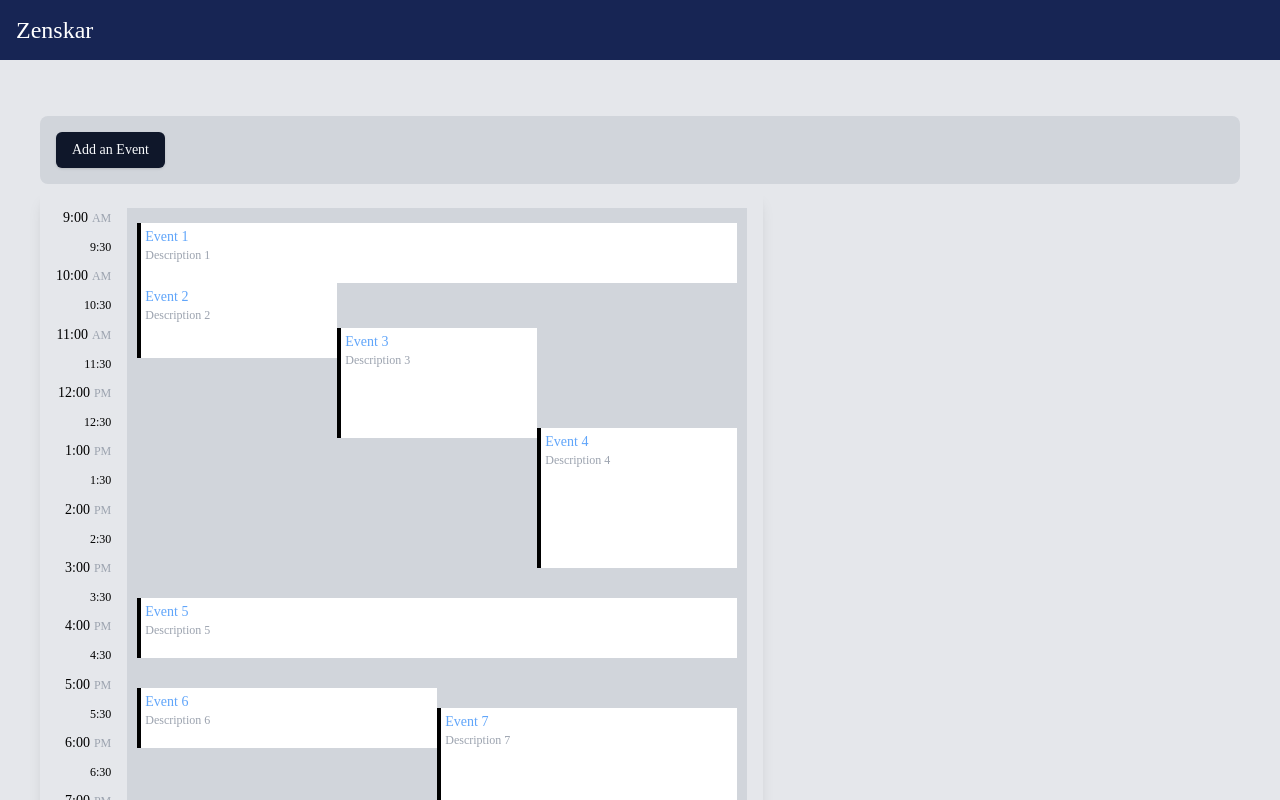
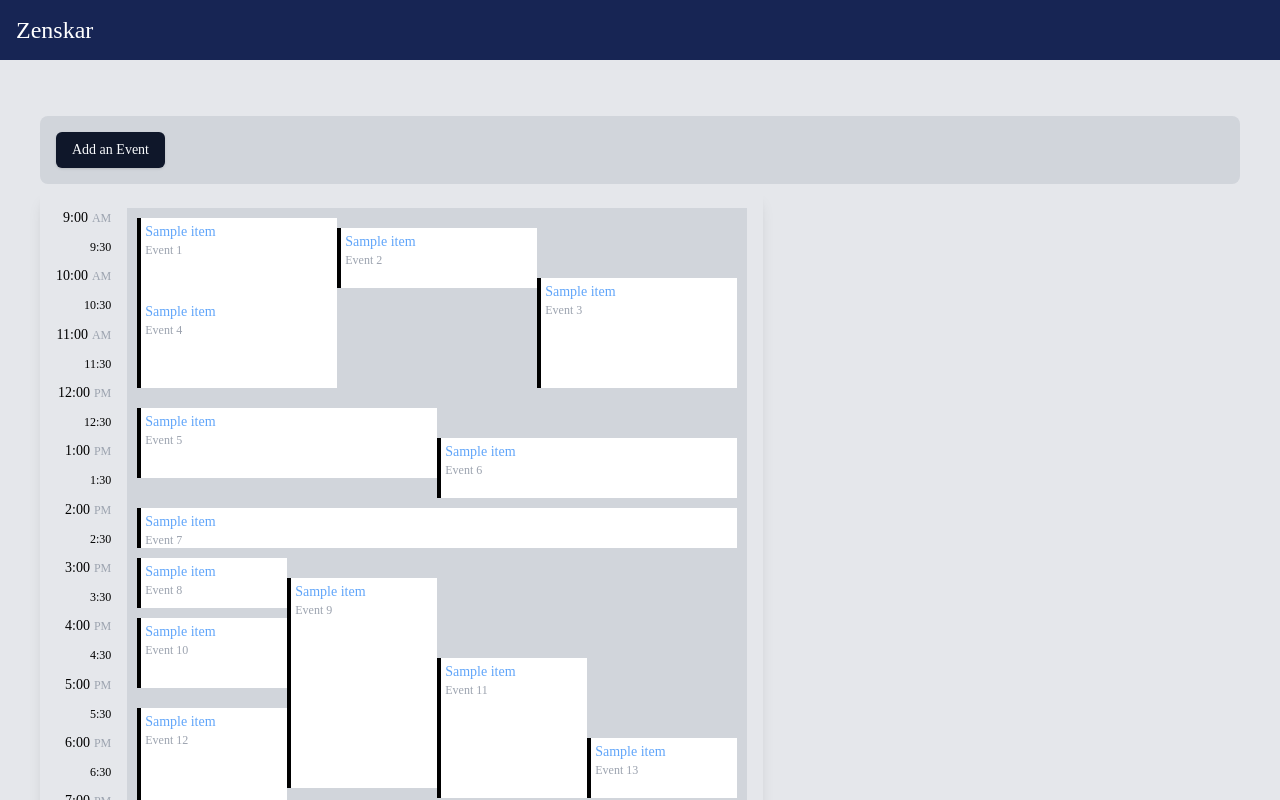
Before and after one commit to Sajal0208/self-organizing-calendar, a React (Create React App) app: page / in a window 1280 px wide. Shown: the top 800 px of the page. Built offline with nearby package versions, Linux system fonts and the light colour scheme.

Commit message:
Changed the algorithm according to the new assignment

```diff
--- a/src/components/CalendarLayout.tsx
+++ b/src/components/CalendarLayout.tsx
@@ -1,8 +1,8 @@
-import { CalendarEvent } from '../helper/layoutEvents';
+import { CalendarEvent, groupContinuousEvents } from '../helper/layoutEvents';
 import { useState, useEffect } from 'react';
 import CalendarEventComponent from './CalendarEventComponent';
 
-const CalendarLayout = ({events, layout} : {
+const CalendarLayout = ({ events, layout }: {
     events: CalendarEvent[],
     layout: CalendarEvent[][]
 }) => {
@@ -14,32 +14,53 @@ const CalendarLayout = ({events, layout} : {
     return (
         <div className='relative bg-gray-300 w-[620px] px-2.5 h-[720px] overflow-hidden'>
             {layout.map((item: CalendarEvent[]) => {
-            if(item.length === 1) {
-                const {start, end} = item[0]
+                if (item.length === 1) {
+                    const { start, end } = item[0]
                     const eventTimingLength = end - start
                     const eventTimingHeight = eventTimingLength * 1
                     const eventTimingTop = start * 1
 
                     return (
                         <>
-                        <CalendarEventComponent top = {eventTimingTop} index = {1} height = {eventTimingHeight} widthDividedInto = {1} item = {item[0]} key = {item[0].id} />
+                            <CalendarEventComponent top={eventTimingTop} index={1} height={eventTimingHeight} widthDividedInto={1} item={item[0]} key={item[0].id} />
                         </>
                     )
                 }
 
+                const groupedEvents: CalendarEvent[][] = groupContinuousEvents(item);
+                console.log(groupedEvents, 'groupedEvents')
+
                 return (
                     <>
-                    {item.map((event: CalendarEvent, index: number) => {
-                        const {start, end} = event
+                        {groupedEvents.map((group: CalendarEvent[], index: number) => {
+                            const outerIndex = index;
+                            if (group.length === 1) {
+                                const { start, end } = group[0]
                                 const eventTimingLength = end - start
                                 const eventTimingHeight = eventTimingLength * 1
                                 const eventTimingTop = start * 1
-
                                 return (
                                     <>
-                                <CalendarEventComponent index = {index} top = {eventTimingTop} height = {eventTimingHeight} widthDividedInto = {item.length} item = {event} key = {event.id} />
+                                        <CalendarEventComponent top={eventTimingTop} index={outerIndex} height={eventTimingHeight} widthDividedInto={groupedEvents.length} item={group[0]} key={group[0].id} />
                                     </>
                                 )
+                            } else {
+                                return (
+                                    <>
+                                        {group.map((event: CalendarEvent) => {
+                                            const { start, end } = event
+                                            const eventTimingLength = end - start
+                                            const eventTimingHeight = eventTimingLength * 1
+                                            const eventTimingTop = start * 1
+                                            return (
+                                                <>
+                                                    <CalendarEventComponent top={eventTimingTop} index={outerIndex} height={eventTimingHeight} widthDividedInto={groupedEvents.length} item={event} key={event.id} />
+                                                </>
+                                            )
+                                        })}
+                                    </>
+                                )
+                            }
                         })}
                     </>
                 )
--- a/src/helper/layoutEvents.ts
+++ b/src/helper/layoutEvents.ts
@@ -7,57 +7,137 @@ export type CalendarEvent = {
 };
 
 export const fakeTimings: CalendarEvent[] = [
-  {
-    id: "1",
-    title: "Event 1",
-    description: "Description 1",
-    start: 15,
-    end: 75,
-  },
-  {
-    id: "2",
-    title: "Event 2",
-    description: "Description 2",
-    start: 75,
-    end: 150,
-  },
+  { id: "1", title: "Sample item", description: "Event 1", start: 10, end: 90 },
+  { id: "2", title: "Sample item", description: "Event 2", start: 20, end: 80 },
   {
     id: "3",
-    title: "Event 3",
-    description: "Description 3",
-    start: 120,
-    end: 230,
+    title: "Sample item",
+    description: "Event 3",
+    start: 70,
+    end: 180,
   },
   {
     id: "4",
-    title: "Event 4",
-    description: "Description 4",
-    start: 220,
-    end: 360,
+    title: "Sample item",
+    description: "Event 4",
+    start: 90,
+    end: 180,
   },
   {
     id: "5",
-    title: "Event 5",
-    description: "Description 5",
-    start: 390,
-    end: 450,
+    title: "Sample item",
+    description: "Event 5",
+    start: 200,
+    end: 270,
   },
   {
     id: "6",
-    title: "Event 6",
-    description: "Description 6",
-    start: 480,
-    end: 540,
+    title: "Sample item",
+    description: "Event 6",
+    start: 230,
+    end: 290,
   },
   {
     id: "7",
-    title: "Event 7",
-    description: "Description 7",
+    title: "Sample item",
+    description: "Event 7",
+    start: 300,
+    end: 340,
+  },
+  {
+    id: "8",
+    title: "Sample item",
+    description: "Event 8",
+    start: 350,
+    end: 400,
+  },
+  {
+    id: "9",
+    title: "Sample item",
+    description: "Event 9",
+    start: 370,
+    end: 580,
+  },
+  {
+    id: "10",
+    title: "Sample item",
+    description: "Event 10",
+    start: 410,
+    end: 480,
+  },
+  {
+    id: "11",
+    title: "Sample item",
+    description: "Event 11",
+    start: 450,
+    end: 590,
+  },
+  {
+    id: "12",
+    title: "Sample item",
+    description: "Event 12",
     start: 500,
-    end: 750,
+    end: 595,
+  },
+  {
+    id: "13",
+    title: "Sample item",
+    description: "Event 13",
+    start: 530,
+    end: 590,
+  },
+  {
+    id: "14",
+    title: "Sample item",
+    description: "Event 14",
+    start: 600,
+    end: 660,
+  },
+  {
+    id: "15",
+    title: "Sample item",
+    description: "Event 15",
+    start: 650,
+    end: 690,
+  },
+  {
+    id: "16",
+    title: "Sample item",
+    description: "Event 16",
+    start: 670,
+    end: 710,
   },
 ];
 
+// Output ->
+// [
+// [
+//   { id: "1", title: "Sample item", description: "Event 1", start: 10, end: 90 },
+//   { id: "2", title: "Sample item", description: "Event 2", start: 20, end: 80 },
+//   { id: "3", title: "Sample item", description: "Event 3", start: 70, end: 180 },
+//   { id: "4", title: "Sample item", description: "Event 4", start: 90, end: 180 },
+// ],
+//   [
+//         { id: "5", title: "Sample item", description: "Event 5", start: 200, end: 270 },
+//     { id: "6", title: "Sample item", description: "Event 6", start: 230, end: 290 },
+//   ],
+// [
+//   { id: "7", title: "Sample item", description: "Event 7", start: 300, end: 340 },
+// ],
+// [
+//   { id: "8", title: "Sample item", description: "Event 8", start: 350, end: 400 },
+//   { id: "9", title: "Sample item", description: "Event 9", start: 370, end: 580 },
+//   { id: "10", title: "Sample item", description: "Event 10", start: 410, end: 480 },
+//   { id: "11", title: "Sample item", description: "Event 11", start: 450, end: 590 },
+//   { id: "12", title: "Sample item", description: "Event 12", start: 500, end: 595 },
+//   { id: "13", title: "Sample item", description: "Event 13", start: 530, end: 590 },
+// ],
+//   [
+//     { id: "14", title: "Sample item", description: "Event 14", start: 600, end: 660 },
+//     { id: "15", title: "Sample item", description: "Event 15", start: 650, end: 690 },
+//     { id: "16", title: "Sample item", description: "Event 16", start: 670, end: 710 },
+//   ],
+// ]
 function groupOverlappingEvents(events: CalendarEvent[]): CalendarEvent[][] {
   // Sort events by start time
   events.sort((a, b) => a.start - b.start);
@@ -96,6 +176,189 @@ function groupOverlappingEvents(events: CalendarEvent[]): CalendarEvent[][] {
   return result;
 }
 
+// [
+//   [
+//     [
+//       {
+//         id: "1",
+//         title: "Sample item",
+//         description: "Event 1",
+//         start: 10,
+//         end: 90,
+//       },
+//       {
+//         id: "4",
+//         title: "Sample item",
+//         description: "Event 4",
+//         start: 90,
+//         end: 180,
+//       },
+//     ],
+//     [
+//       {
+//         id: "2",
+//         title: "Sample item",
+//         description: "Event 2",
+//         start: 20,
+//         end: 80,
+//       },
+//     ],
+//     [
+//       {
+//         id: "3",
+//         title: "Sample item",
+//         description: "Event 3",
+//         start: 70,
+//         end: 180,
+//       },
+//     ],
+//   ],
+//   [
+//     [
+//       {
+//         id: "5",
+//         title: "Sample item",
+//         description: "Event 5",
+//         start: 200,
+//         end: 270,
+//       },
+//     ],
+//     [
+//       {
+//         id: "6",
+//         title: "Sample item",
+//         description: "Event 6",
+//         start: 230,
+//         end: 290,
+//       },
+//     ],
+//   ],
+//   [
+//     [
+//       {
+//         id: "7",
+//         title: "Sample item",
+//         description: "Event 7",
+//         start: 300,
+//         end: 340,
+//       },
+//     ],
+//   ],
+//   [
+//     [
+//       {
+//         id: "8",
+//         title: "Sample item",
+//         description: "Event 8",
+//         start: 350,
+//         end: 400,
+//       },
+//       {
+//         id: "10",
+//         title: "Sample item",
+//         description: "Event 10",
+//         start: 410,
+//         end: 480,
+//       },
+//       {
+//         id: "12",
+//         title: "Sample item",
+//         description: "Event 12",
+//         start: 500,
+//         end: 595,
+//       },
+//     ],
+//     [
+//       {
+//         id: "9",
+//         title: "Sample item",
+//         description: "Event 9",
+//         start: 370,
+//         end: 580,
+//       },
+//     ],
+//     [
+//       {
+//         id: "11",
+//         title: "Sample item",
+//         description: "Event 11",
+//         start: 450,
+//         end: 590,
+//       },
+//     ],
+//     [
+//       {
+//         id: "13",
+//         title: "Sample item",
+//         description: "Event 13",
+//         start: 530,
+//         end: 590,
+//       },
+//     ],
+//   ],
+//   [
+//     [
+//       {
+//         id: "14",
+//         title: "Sample item",
+//         description: "Event 14",
+//         start: 600,
+//         end: 660,
+//       },
+//     ],
+//     [
+//       {
+//         id: "15",
+//         title: "Sample item",
+//         description: "Event 15",
+//         start: 650,
+//         end: 690,
+//       },
+//     ],
+//     [
+//       {
+//         id: "16",
+//         title: "Sample item",
+//         description: "Event 16",
+//         start: 670,
+//         end: 710,
+//       },
+//     ],
+//   ],
+// ];
+export function groupContinuousEvents(
+  events: CalendarEvent[]
+): CalendarEvent[][] {
+  const sortedEvents = events.slice().sort((a, b) => a.start - b.start);
+  const result: CalendarEvent[][] = [];
+
+  // A helper function to find the index of the sub-array that the event can be continuously added to
+  const findContinuousSubArrayIndex = (event: CalendarEvent): number => {
+    for (let i = 0; i < result.length; i++) {
+      // Check if the event can be placed continuously in the sub-array
+      const lastEventInSubArray = result[i][result[i].length - 1];
+      if (lastEventInSubArray.end <= event.start) {
+        return i;
+      }
+    }
+    return -1; // Return -1 if no continuous sub-array is found
+  };
+
+  for (const event of sortedEvents) {
+    const continuousSubArrayIndex = findContinuousSubArrayIndex(event);
+    if (continuousSubArrayIndex > -1) {
+      // If a continuous sub-array is found, add the event to it
+      result[continuousSubArrayIndex].push(event);
+    } else {
+      // Otherwise, start a new sub-array with the event
+      result.push([event]);
+    }
+  }
+
+  return result;
+}
+
 export const layoutEvents = (events: CalendarEvent[]) => {
-  return groupOverlappingEvents(events);
+  const finalEvents = groupOverlappingEvents(events);
+  return finalEvents;
 };
```
Lines whose indentation alone changed are shown as unchanged.
